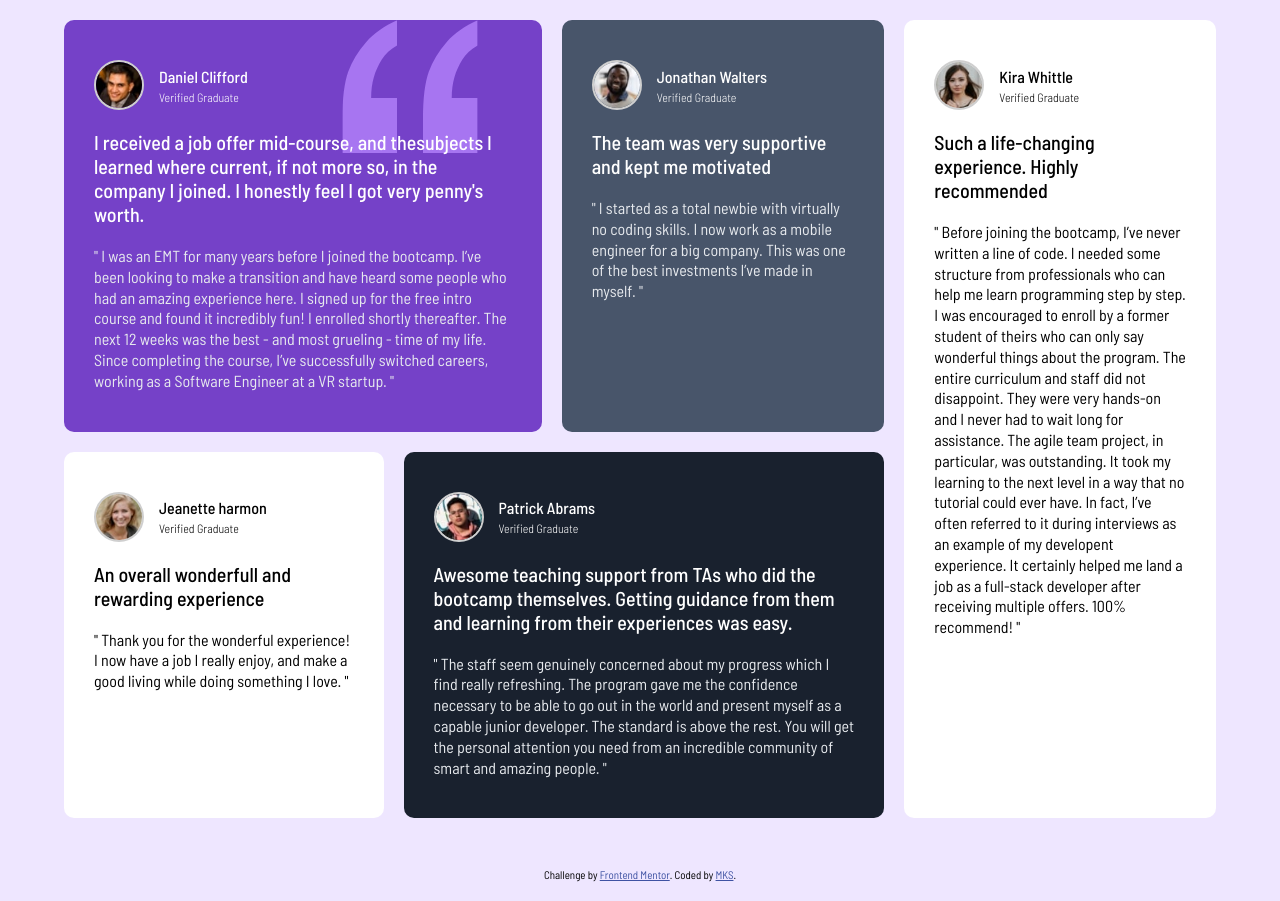
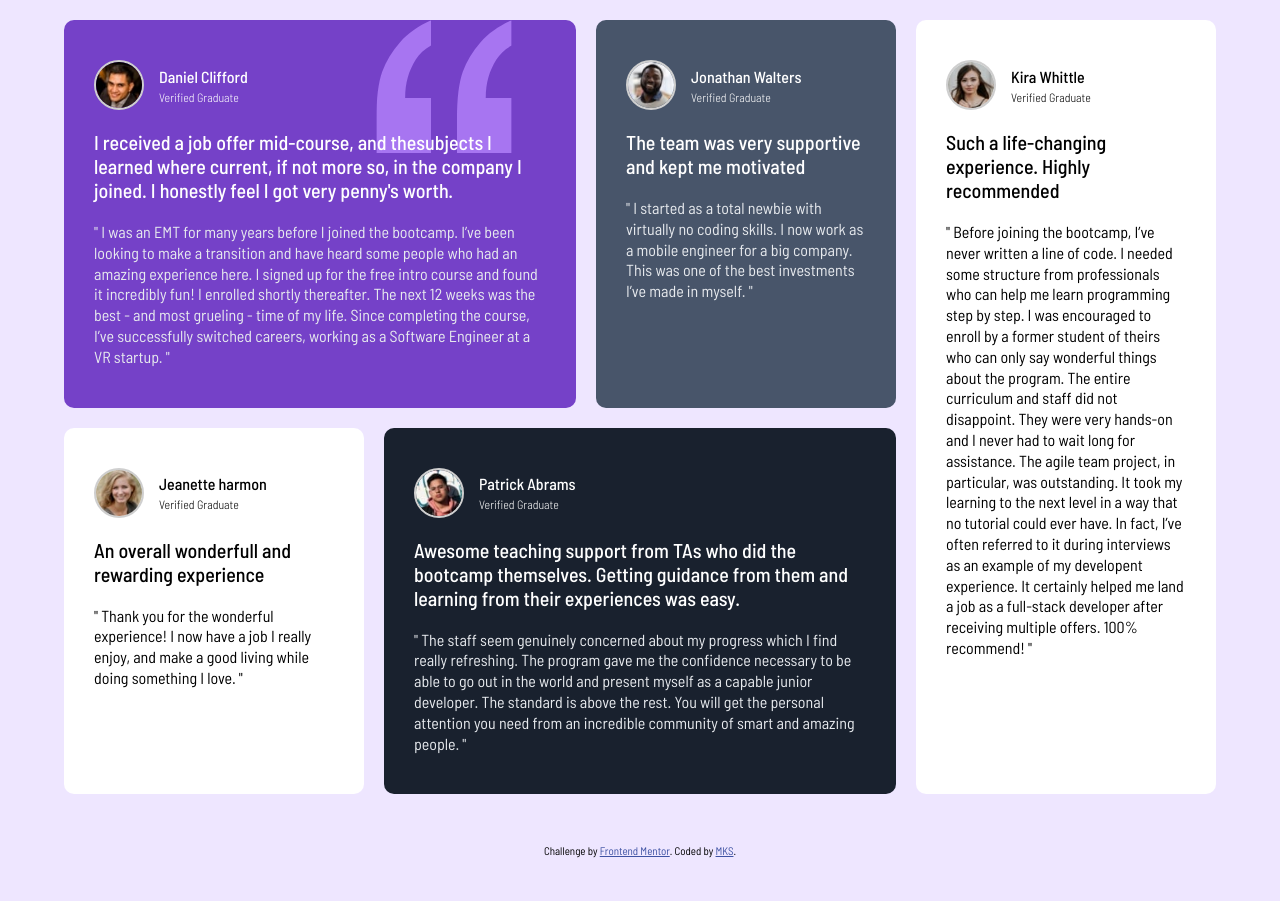
Before and after one commit to manishcode44/testimonials-grid-section, a plain HTML site: page index.html in a window 1280 px wide. After the commit the page ends 877 px from the top, so only its background shows below. Drawn offline with Linux system fonts and the light colour scheme.

Commit message:
changes in card width

```diff
--- a/index.html
+++ b/index.html
@@ -39,7 +39,7 @@
         the course, I’ve successfully switched careers, working as a Software Engineer at a VR startup. "</p>
         </div>
       </div>
-      <div class="box box2">
+      <div class="box box2 boxWidth300">
         <div class="user-info">
           <div class="userImg">
             <img src="./images/image-jonathan.jpg" alt="">
@@ -55,7 +55,7 @@
         for a big company. This was one of the best investments I’ve made in myself. "</p>
         </div>
       </div>
-      <div class="box box3">
+      <div class="box box3 boxWidth300">
         <div class="user-info">
           <div class="userImg">
             <img src="./images/image-jeanette.jpg" alt="">
@@ -90,7 +90,7 @@
         </div>
       </div>
 
-      <div class="box box5">
+      <div class="box box5 boxWidth300">
         <div class="user-info">
           <div class="userImg">
             <img src="./images/image-kira.jpg" alt="">
--- a/style.css
+++ b/style.css
@@ -161,6 +161,10 @@ body{
     transform: scale(1.3) translateY(12px);
 }
 
+.boxWidth300{
+    max-width: 300px;
+}
+
 }
 
 
```
